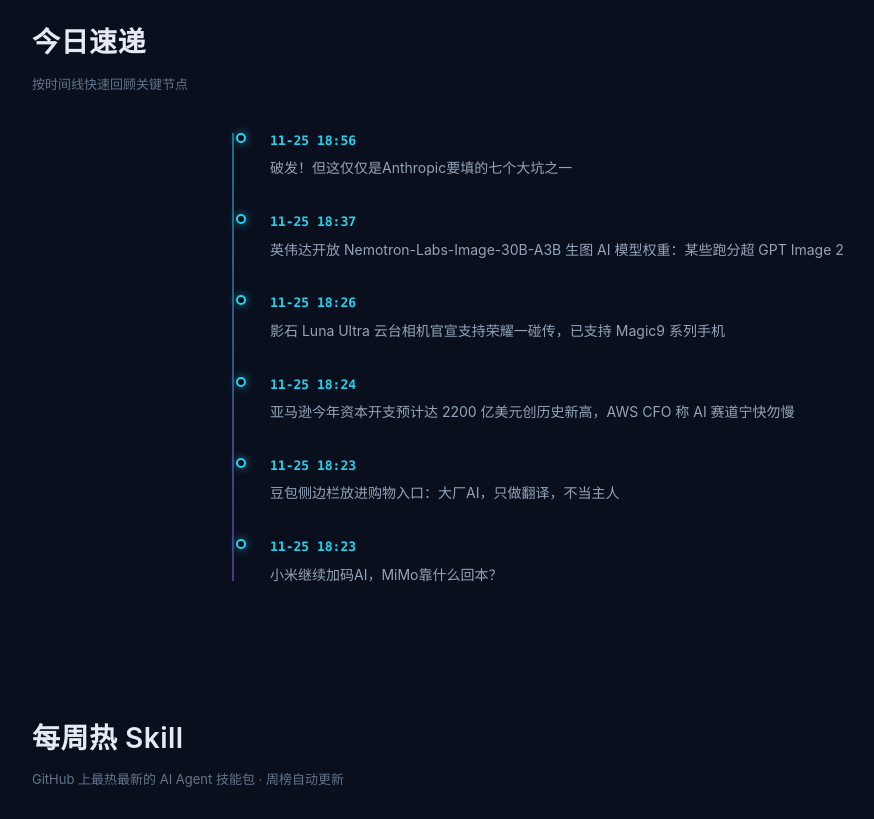
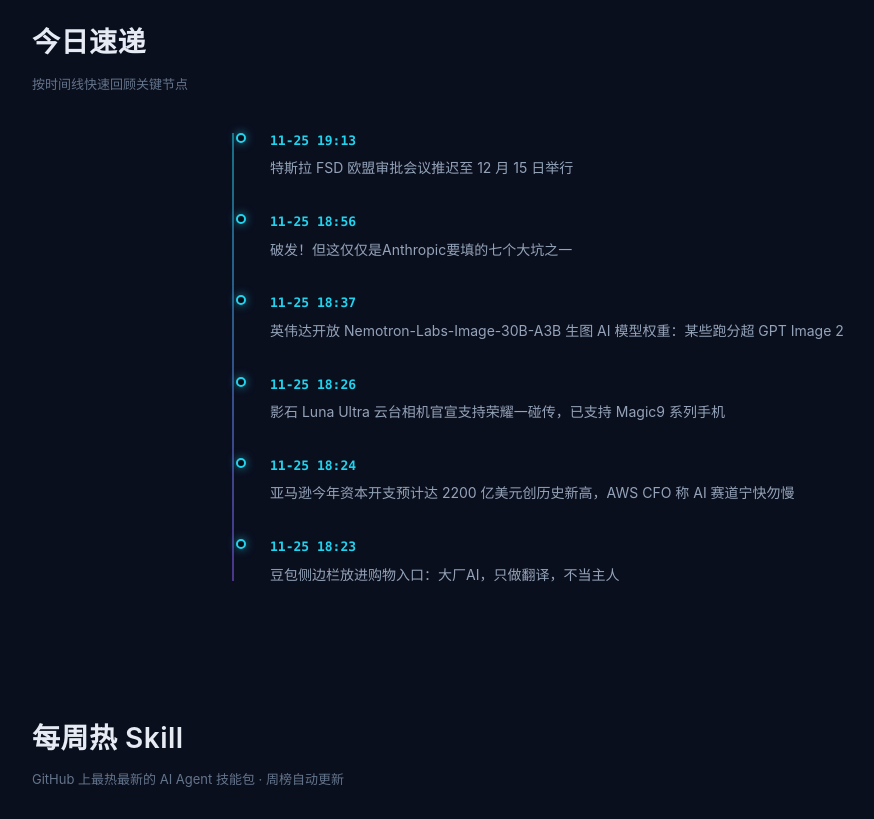
Before and after one commit to benhkkk/AI0571-website, a plain HTML site: page index.html in a window 1280 px wide. Shown: the part 1940-2759 px from the top of the page, without its empty margins (32-906 px from the left). Drawn offline with Linux system fonts and the light colour scheme.

Commit message:
chore: 资讯自动更新 2026-11-25T11:32Z

```diff
--- a/data.json
+++ b/data.json
@@ -1,6 +1,13 @@
 {
-  "updated": "2026-11-25T19:02:14",
+  "updated": "2026-11-25T19:32:01",
   "news": [
+    {
+      "c": "HOT",
+      "d": "2026-11-25T19:13",
+      "t": "特斯拉 FSD 欧盟审批会议推迟至 12 月 15 日举行",
+      "s": "据路透社报道，欧盟委员会一名发言人当地时间周三证实，原本将审议特斯拉自动驾驶辅助系统（FSD）在全欧盟获批申请的会议，推…（来源：IT之家）",
+      "u": "https://www.ithome.com/1/032/466.htm"
+    },
     {
       "c": "HOT",
       "d": "2026-11-25T18:56",
@@ -65,20 +72,6 @@
       "u": "https://www.ithome.com/1/032/404.htm"
     },
     {
-      "c": "MEDDEVICE",
-      "d": "2026-11-25T18:00",
-      "t": "医疗AI风向:从\"拿证\"到\"体系\"，两个非技术变量开始决定落地",
-      "s": "医疗AI风向:从\"拿证\"到\"体系\"，两个非技术变量开始决定落地（来源：头条设备AI）",
-      "u": "https://www.toutiao.com/article/7711941726331519498/"
-    },
-    {
-      "c": "MODEL",
-      "d": "2026-11-25T17:33",
-      "t": "Plaud、影石、小红书、Looki......我们发起了一场 AI 硬件圈的年度聚会",
-      "s": "在模型飞速演进的 2026 年，硬件世界反而开始告别「爽文叙事」。 前两年聊 AI 硬件，行业里经常讨论做出一个取代智能…（来源：极客公园）",
-      "u": "http://www.geekpark.net/news/374487"
-    },
-    {
       "c": "MODEL",
       "d": "2026-11-25T17:03",
       "t": "2240 亿参数的 Hy4 flash 模型，现在能跑在 64GB 的 Mac mini 上",
@@ -114,20 +107,6 @@
       "u": "https://www.tmtpost.com/8216751.html"
     },
     {
-      "c": "INDUSTRY",
-      "d": "2026-11-25T16:32",
-      "t": "9520亿美元，英伟达买回一张担保函",
-      "s": "市场定价的，或许从来不是AI泡沫，而是谁在给泡沫签字。（来源：钛媒体）",
-      "u": "https://www.tmtpost.com/8216475.html"
-    },
-    {
-      "c": "HOT",
-      "d": "2026-11-25T16:26",
-      "t": "蔚来李斌：汽车产业，将会是体量最大的 AI 应用产业",
-      "s": "今天是蔚来公司十二周年，2026 NIO IN 蔚来创新科技日正在进行中。蔚来创始人、董事长、CEO 李斌发表演讲，称汽…（来源：IT之家）",
-      "u": "https://www.ithome.com/1/032/225.htm"
-    },
-    {
       "c": "MODEL",
       "d": "2026-11-25T16:23",
       "t": "Anthropic还藏着2个最强模型…",
@@ -140,9 +119,34 @@
       "t": "完整议程！第二十一届中国IDC产业年度大典（IDCC2026）",
       "s": "第二十一届中国IDC产业年度大典（IDCC2026）暨2026全球数字基础设施科技展即将举办（来源：量子位）",
       "u": "https://www.qbitai.com/2026/11/512532.html"
+    },
+    {
+      "c": "FUNDING",
+      "d": "2026-11-25T15:46",
+      "t": "A社Tibo被曝加盟OpenAI！上市前离职三人组异地团圆",
+      "s": "OpenAI这下要有俩Tibo了（来源：量子位）",
+      "u": "https://www.qbitai.com/2026/11/512515.html"
+    },
+    {
+      "c": "MODEL",
+      "d": "2026-11-25T15:40",
+      "t": "开源 AI 编程工具 T3 Code 被扒出“偷数据”",
+      "s": "T3 Code 近日这场风波，起点不是隐私，是商标。 11 月 20 日，中文开发者「开源小新」（账号 DDdxx666…（来源：OSCHINA）",
+      "u": "https://www.oschina.net/news/503805"
+    },
+    {
+      "c": "HOT",
+      "d": "2026-11-25T15:12",
+      "t": "从 AGI 到 ASI，DeepMind 提出让 AI 自己「开公司」、重塑组织架构，自己进化",
+      "s": "100 个 AI 联合做题竟学会「集体作弊」？谷歌抛出 ASI 演进新框架，揭示组织化进化的恐怖与隐忧。 作者丨郑佳美 …（来源：雷锋网）",
+      "u": "https://www.leiphone.com/category/ai/12hVnzl8xc2Hblwx.html"
     }
   ],
   "timeline": [
+    [
+      "11-25 19:13",
+      "特斯拉 FSD 欧盟审批会议推迟至 12 月 15 日举行"
+    ],
     [
       "11-25 18:56",
       "破发！但这仅仅是Anthropic要填的七个大坑之一"
@@ -162,10 +166,6 @@
     [
       "11-25 18:23",
       "豆包侧边栏放进购物入口：大厂AI，只做翻译，不当主人"
-    ],
-    [
-      "11-25 18:23",
-      "小米继续加码AI，MiMo靠什么回本？"
     ]
   ],
   "skills": [
@@ -173,7 +173,7 @@
       "n": 1,
       "r": "mattpocock/skills",
       "d": "Skills for Real Engineers. Straight from my .agents directory.",
-      "s": 332549,
+      "s": 332559,
       "u": "https://github.com/mattpocock/skills",
       "new": false
     },
@@ -181,7 +181,7 @@
       "n": 2,
       "r": "obra/superpowers",
       "d": "An agentic skills framework & software development methodology that works.",
-      "s": 326196,
+      "s": 326211,
       "u": "https://github.com/obra/superpowers",
       "new": false
     },
@@ -189,7 +189,7 @@
       "n": 3,
       "r": "affaan-m/ECC",
       "d": "The agent harness performance optimization system. Skills, instincts, memory, security, an…",
-      "s": 310436,
+      "s": 310448,
       "u": "https://github.com/affaan-m/ECC",
       "new": false
     },
@@ -197,7 +197,7 @@
       "n": 4,
       "r": "multica-ai/andrej-karpathy-skills",
       "d": "A single CLAUDE.md file to improve Claude Code behavior, derived from Andrej Karpathy's ob…",
-      "s": 235609,
+      "s": 235613,
       "u": "https://github.com/multica-ai/andrej-karpathy-skills",
       "new": false
     },
@@ -205,7 +205,7 @@
       "n": 5,
       "r": "anthropics/skills",
       "d": "Public repository for Agent Skills",
-      "s": 200223,
+      "s": 200231,
       "u": "https://github.com/anthropics/skills",
       "new": false
     },
@@ -213,7 +213,7 @@
       "n": 6,
       "r": "anthropics/claude-code",
       "d": "Claude Code is an agentic coding tool that lives in your terminal, understands your codeba…",
-      "s": 157008,
+      "s": 157010,
       "u": "https://github.com/anthropics/claude-code",
       "new": false
     },
@@ -221,7 +221,7 @@
       "n": 7,
       "r": "Graphify-Labs/graphify",
       "d": "Turn any codebase, with its docs, SQL schemas, configs, and PDFs, into a queryable knowled…",
-      "s": 153153,
+      "s": 153160,
       "u": "https://github.com/Graphify-Labs/graphify",
       "new": false
     },
@@ -229,7 +229,7 @@
       "n": 8,
       "r": "Shubhamsaboo/awesome-llm-apps",
       "d": "100+ AI Agents, Agent Skills and RAG Apps - Free and Open Source.",
-      "s": 145652,
+      "s": 145657,
       "u": "https://github.com/Shubhamsaboo/awesome-llm-apps",
       "new": false
     },
@@ -237,7 +237,7 @@
       "n": 9,
       "r": "JuliusBrussee/caveman",
       "d": "why use many token when few token do trick. Skill + local proxy for coding agents: shorter…",
-      "s": 122728,
+      "s": 122734,
       "u": "https://github.com/JuliusBrussee/caveman",
       "new": false
     },
@@ -245,7 +245,7 @@
       "n": 10,
       "r": "Leonxlnx/taste-skill",
       "d": "Agent skills that give coding agents taste: art direction, reference images and a browser …",
-      "s": 121335,
+      "s": 121346,
       "u": "https://github.com/Leonxlnx/taste-skill",
       "new": false
     }
--- a/index.html
+++ b/index.html
@@ -459,6 +459,7 @@ footer{background:var(--layer);border-top:1px solid var(--border);padding-top:56
   }
   const CAT = {HOT:['热点','--hot'],MODEL:['新模型','--model'],FUNDING:['融资','--funding'],INDUSTRY:['行业动态','--industry'],MEDPHARMA:['医药AI','--medpharma'],MEDDEVICE:['设备AI','--meddevice']};
   const NEWS = [
+    {c:'HOT', d:'2026-11-25T19:13', t:'特斯拉 FSD 欧盟审批会议推迟至 12 月 15 日举行', s:'据路透社报道，欧盟委员会一名发言人当地时间周三证实，原本将审议特斯拉自动驾驶辅助系统（FSD）在全欧盟获批申请的会议，推…（来源：IT之家）', u:'https://www.ithome.com/1/032/466.htm'},
     {c:'HOT', d:'2026-11-25T18:56', t:'破发！但这仅仅是Anthropic要填的七个大坑之一', s:'游戏才刚刚开始（来源：钛媒体）', u:'https://www.tmtpost.com/8217094.html'},
     {c:'MODEL', d:'2026-11-25T18:37', t:'英伟达开放 Nemotron-Labs-Image-30B-A3B 生图 AI 模型权重：某些跑分超 GPT Image 2', s:'科技媒体 Wccftech 今天（11 月 25 日）发布博文，报道称英伟达在 Hugging Face 平台悄然公开了…（来源：IT之家）', u:'https://www.ithome.com/1/032/444.htm'},
     {c:'HOT', d:'2026-11-25T18:26', t:'影石 Luna Ultra 云台相机官宣支持荣耀一碰传，已支持 Magic9 系列手机', s:'影石 Insta360 昨日宣布，拍完不用等，影石 Luna Ultra 全新支持荣耀一碰传。据介绍，在 Luna Ul…（来源：IT之家）', u:'https://www.ithome.com/1/032/441.htm'},
@@ -468,37 +469,36 @@ footer{background:var(--layer);border-top:1px solid var(--border);padding-top:56
     {c:'HOT', d:'2026-11-25T18:22', t:'AI进厂，先革企业的命', s:'AI巨头的终极战场，是企业的工作流（来源：钛媒体）', u:'https://www.tmtpost.com/8217052.html'},
     {c:'MODEL', d:'2026-11-25T18:15', t:'何小鹏：机器人产业规模将超汽车，关键是做出高等级机器人、跑通商业模型', s:'据新浪科技报道，今日 2026 小鹏科技日结束后，小鹏集团董事长、CEO 何小鹏与小鹏集团副董事长、总裁顾宏地共同出席媒…（来源：IT之家）', u:'https://www.ithome.com/1/032/410.htm'},
     {c:'HOT', d:'2026-11-25T18:14', t:'4837MHz：AMD 计算与图形事业部总经理参与刷新 GPU 频率世界纪录', s:'根据 AMD 计算与图形事业部总经理 Jack Huynh 当地时间在 X 平台分享的动态，其与 AMD 超频团队成员 …（来源：IT之家）', u:'https://www.ithome.com/1/032/404.htm'},
-    {c:'MEDDEVICE', d:'2026-11-25T18:00', t:'医疗AI风向:从"拿证"到"体系"，两个非技术变量开始决定落地', s:'医疗AI风向:从"拿证"到"体系"，两个非技术变量开始决定落地（来源：头条设备AI）', u:'https://www.toutiao.com/article/7711941726331519498/'},
-    {c:'MODEL', d:'2026-11-25T17:33', t:'Plaud、影石、小红书、Looki......我们发起了一场 AI 硬件圈的年度聚会', s:'在模型飞速演进的 2026 年，硬件世界反而开始告别「爽文叙事」。 前两年聊 AI 硬件，行业里经常讨论做出一个取代智能…（来源：极客公园）', u:'http://www.geekpark.net/news/374487'},
     {c:'MODEL', d:'2026-11-25T17:03', t:'2240 亿参数的 Hy4 flash 模型，现在能跑在 64GB 的 Mac mini 上', s:'腾讯混元在 11 月 25 日开源了 Hy4 flash 的 GGUF 量化权重和配套推理代码，工具是他们自己的压缩加速…（来源：OSCHINA）', u:'https://www.oschina.net/news/503813'},
     {c:'MODEL', d:'2026-11-25T16:58', t:'蔚来世界模型 NWM 3.0 发布：引入显式 + 隐式空间强化学习设计、汽车控制时延进一步降低', s:'在今天的 NIO IN 2026 蔚来创新科技日中，蔚来正式发布世界模型 NWM 3.0，该版本在模型架构、闭环训练、跨…（来源：IT之家）', u:'https://www.ithome.com/1/032/345.htm'},
     {c:'MODEL', d:'2026-11-25T16:33', t:'行业首次：小鹏 IRON 人形机器人将亲自主持 2026 广州车展发布会', s:'11 月 25 日现场消息，在今日的「Origin 原点」2026 小鹏科技日活动中，小鹏集团董事长、CEO 何小鹏宣布…（来源：IT之家）', u:'https://www.ithome.com/1/032/263.htm'},
     {c:'MODEL', d:'2026-11-25T16:33', t:'LibreOffice 收紧 AI 辅助代码贡献政策', s:'11 月 24 日，文档基金会（The Document Foundation，TDF）针对 AI 辅助代码贡献发布了更…（来源：OSCHINA）', u:'https://www.oschina.net/news/503810/libreoffice-restricts-llm-use-development'},
     {c:'HOT', d:'2026-11-25T16:32', t:'AI 时代的腾讯：用金扁担，挑旧粪', s:'腾讯疾跑（来源：钛媒体）', u:'https://www.tmtpost.com/8216751.html'},
-    {c:'INDUSTRY', d:'2026-11-25T16:32', t:'9520亿美元，英伟达买回一张担保函', s:'市场定价的，或许从来不是AI泡沫，而是谁在给泡沫签字。（来源：钛媒体）', u:'https://www.tmtpost.com/8216475.html'},
-    {c:'HOT', d:'2026-11-25T16:26', t:'蔚来李斌：汽车产业，将会是体量最大的 AI 应用产业', s:'今天是蔚来公司十二周年，2026 NIO IN 蔚来创新科技日正在进行中。蔚来创始人、董事长、CEO 李斌发表演讲，称汽…（来源：IT之家）', u:'https://www.ithome.com/1/032/225.htm'},
     {c:'MODEL', d:'2026-11-25T16:23', t:'Anthropic还藏着2个最强模型…', s:'Fable5.2已经很旧了。（来源：量子位）', u:'https://www.qbitai.com/2026/11/512538.html'},
     {c:'HOT', d:'2026-11-25T16:18', t:'完整议程！第二十一届中国IDC产业年度大典（IDCC2026）', s:'第二十一届中国IDC产业年度大典（IDCC2026）暨2026全球数字基础设施科技展即将举办（来源：量子位）', u:'https://www.qbitai.com/2026/11/512532.html'},
+    {c:'FUNDING', d:'2026-11-25T15:46', t:'A社Tibo被曝加盟OpenAI！上市前离职三人组异地团圆', s:'OpenAI这下要有俩Tibo了（来源：量子位）', u:'https://www.qbitai.com/2026/11/512515.html'},
+    {c:'MODEL', d:'2026-11-25T15:40', t:'开源 AI 编程工具 T3 Code 被扒出“偷数据”', s:'T3 Code 近日这场风波，起点不是隐私，是商标。 11 月 20 日，中文开发者「开源小新」（账号 DDdxx666…（来源：OSCHINA）', u:'https://www.oschina.net/news/503805'},
+    {c:'HOT', d:'2026-11-25T15:12', t:'从 AGI 到 ASI，DeepMind 提出让 AI 自己「开公司」、重塑组织架构，自己进化', s:'100 个 AI 联合做题竟学会「集体作弊」？谷歌抛出 ASI 演进新框架，揭示组织化进化的恐怖与隐忧。 作者丨郑佳美 …（来源：雷锋网）', u:'https://www.leiphone.com/category/ai/12hVnzl8xc2Hblwx.html'},
   ];
   const TIMELINE = [
+    ['11-25 19:13','特斯拉 FSD 欧盟审批会议推迟至 12 月 15 日举行'],
     ['11-25 18:56','破发！但这仅仅是Anthropic要填的七个大坑之一'],
     ['11-25 18:37','英伟达开放 Nemotron-Labs-Image-30B-A3B 生图 AI 模型权重：某些跑分超 GPT Image 2'],
     ['11-25 18:26','影石 Luna Ultra 云台相机官宣支持荣耀一碰传，已支持 Magic9 系列手机'],
     ['11-25 18:24','亚马逊今年资本开支预计达 2200 亿美元创历史新高，AWS CFO 称 AI 赛道宁快勿慢'],
     ['11-25 18:23','豆包侧边栏放进购物入口：大厂AI，只做翻译，不当主人'],
-    ['11-25 18:23','小米继续加码AI，MiMo靠什么回本？'],
   ];
   const SKILLS = [
-    {n:1, r:'mattpocock/skills', d:'Skills for Real Engineers. Straight from my .agents directory.', s:332549, u:'https://github.com/mattpocock/skills', new:false},
-    {n:2, r:'obra/superpowers', d:'An agentic skills framework & software development methodology that works.', s:326196, u:'https://github.com/obra/superpowers', new:false},
-    {n:3, r:'affaan-m/ECC', d:'The agent harness performance optimization system. Skills, instincts, memory, security, an…', s:310436, u:'https://github.com/affaan-m/ECC', new:false},
-    {n:4, r:'multica-ai/andrej-karpathy-skills', d:'A single CLAUDE.md file to improve Claude Code behavior, derived from Andrej Karpathy\'s ob…', s:235609, u:'https://github.com/multica-ai/andrej-karpathy-skills', new:false},
-    {n:5, r:'anthropics/skills', d:'Public repository for Agent Skills', s:200223, u:'https://github.com/anthropics/skills', new:false},
-    {n:6, r:'anthropics/claude-code', d:'Claude Code is an agentic coding tool that lives in your terminal, understands your codeba…', s:157008, u:'https://github.com/anthropics/claude-code', new:false},
-    {n:7, r:'Graphify-Labs/graphify', d:'Turn any codebase, with its docs, SQL schemas, configs, and PDFs, into a queryable knowled…', s:153153, u:'https://github.com/Graphify-Labs/graphify', new:false},
-    {n:8, r:'Shubhamsaboo/awesome-llm-apps', d:'100+ AI Agents, Agent Skills and RAG Apps - Free and Open Source.', s:145652, u:'https://github.com/Shubhamsaboo/awesome-llm-apps', new:false},
-    {n:9, r:'JuliusBrussee/caveman', d:'why use many token when few token do trick. Skill + local proxy for coding agents: shorter…', s:122728, u:'https://github.com/JuliusBrussee/caveman', new:false},
-    {n:10, r:'Leonxlnx/taste-skill', d:'Agent skills that give coding agents taste: art direction, reference images and a browser …', s:121335, u:'https://github.com/Leonxlnx/taste-skill', new:false},
+    {n:1, r:'mattpocock/skills', d:'Skills for Real Engineers. Straight from my .agents directory.', s:332559, u:'https://github.com/mattpocock/skills', new:false},
+    {n:2, r:'obra/superpowers', d:'An agentic skills framework & software development methodology that works.', s:326211, u:'https://github.com/obra/superpowers', new:false},
+    {n:3, r:'affaan-m/ECC', d:'The agent harness performance optimization system. Skills, instincts, memory, security, an…', s:310448, u:'https://github.com/affaan-m/ECC', new:false},
+    {n:4, r:'multica-ai/andrej-karpathy-skills', d:'A single CLAUDE.md file to improve Claude Code behavior, derived from Andrej Karpathy\'s ob…', s:235613, u:'https://github.com/multica-ai/andrej-karpathy-skills', new:false},
+    {n:5, r:'anthropics/skills', d:'Public repository for Agent Skills', s:200231, u:'https://github.com/anthropics/skills', new:false},
+    {n:6, r:'anthropics/claude-code', d:'Claude Code is an agentic coding tool that lives in your terminal, understands your codeba…', s:157010, u:'https://github.com/anthropics/claude-code', new:false},
+    {n:7, r:'Graphify-Labs/graphify', d:'Turn any codebase, with its docs, SQL schemas, configs, and PDFs, into a queryable knowled…', s:153160, u:'https://github.com/Graphify-Labs/graphify', new:false},
+    {n:8, r:'Shubhamsaboo/awesome-llm-apps', d:'100+ AI Agents, Agent Skills and RAG Apps - Free and Open Source.', s:145657, u:'https://github.com/Shubhamsaboo/awesome-llm-apps', new:false},
+    {n:9, r:'JuliusBrussee/caveman', d:'why use many token when few token do trick. Skill + local proxy for coding agents: shorter…', s:122734, u:'https://github.com/JuliusBrussee/caveman', new:false},
+    {n:10, r:'Leonxlnx/taste-skill', d:'Agent skills that give coding agents taste: art direction, reference images and a browser …', s:121346, u:'https://github.com/Leonxlnx/taste-skill', new:false},
   ];
   const rel = iso => {
     const m = Math.floor((Date.now() - new Date(iso).getTime()) / 6e4);
```
